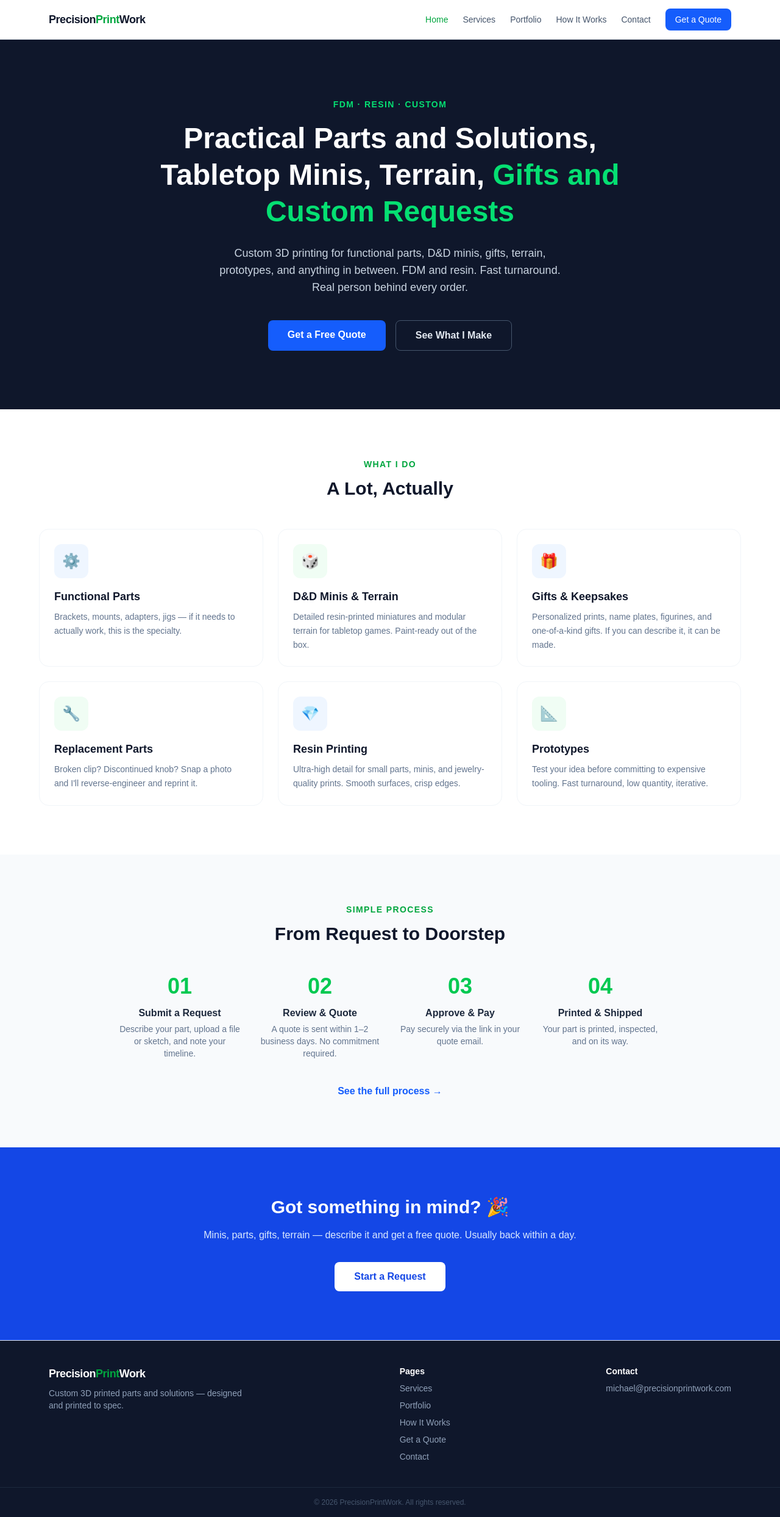
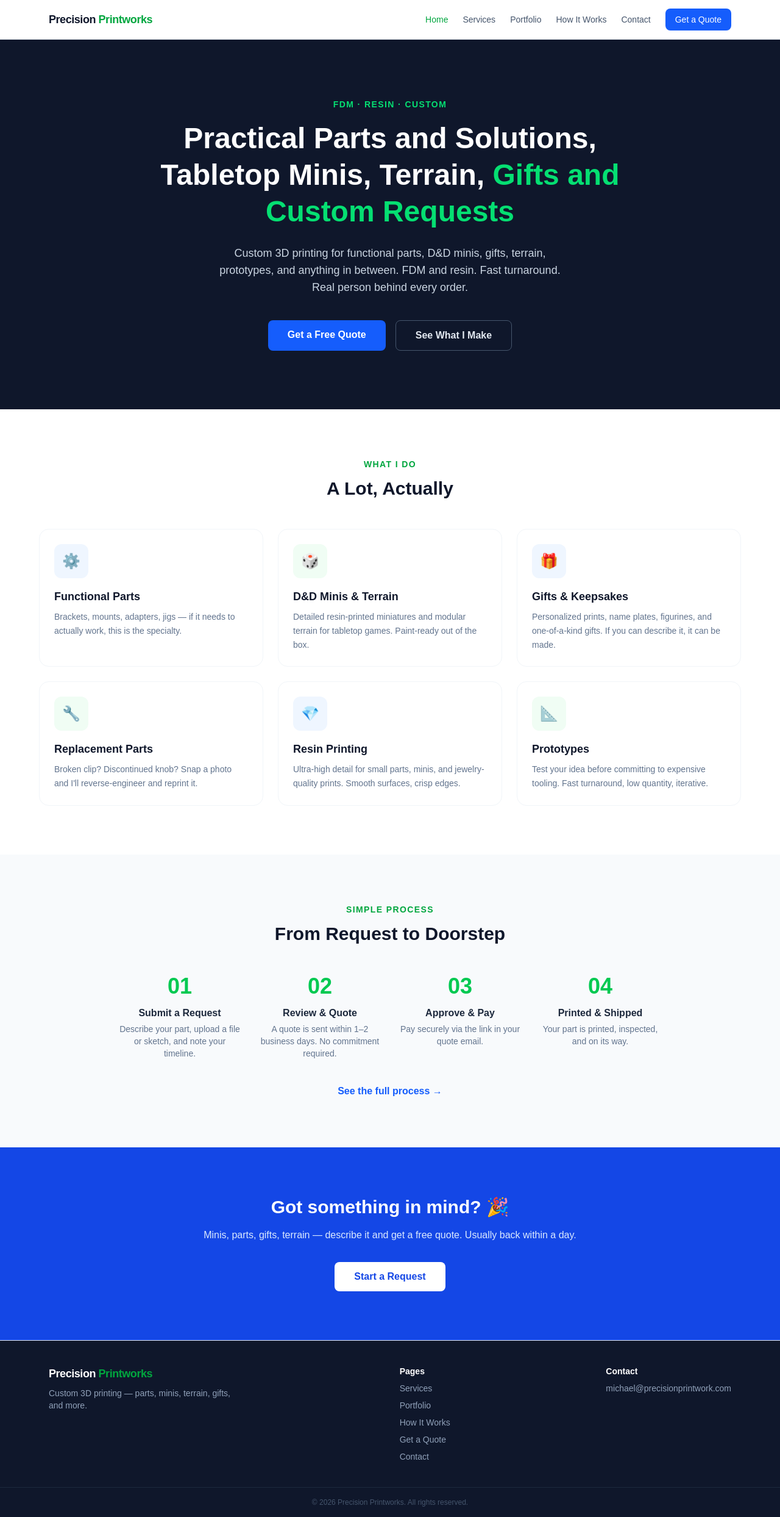
Before and after one commit to gonzoraygunz/precisionprintwork, a Next.js app: page / in a window 1280 px wide. Shown: the whole page at 61% size. Built offline with nearby package versions, Linux system fonts and the light colour scheme.

Commit message:
feat: rename brand to Precision Printworks

```diff
--- a/src/app/layout.tsx
+++ b/src/app/layout.tsx
@@ -8,9 +8,9 @@ const geistSans = Geist({ variable: "--font-geist-sans", subsets: ["latin"] });
 const geistMono = Geist_Mono({ variable: "--font-geist-mono", subsets: ["latin"] });
 
 export const metadata: Metadata = {
-  title: "PrecisionPrintWork — Custom 3D Printed Parts",
+  title: "Precision Printworks — Custom 3D Printing",
   description:
-    "Custom 3D printed parts and solutions designed and printed to spec. Submit your project and get a quote.",
+    "Custom 3D printing for functional parts, D&D minis, terrain, gifts, prototypes, and more. FDM and resin. Fast turnaround.",
 };
 
 export default function RootLayout({ children }: { children: React.ReactNode }) {
--- a/src/components/Footer.tsx
+++ b/src/components/Footer.tsx
@@ -6,10 +6,10 @@ export default function Footer() {
       <div className="max-w-6xl mx-auto px-4 py-10 flex flex-col md:flex-row justify-between gap-8">
         <div>
           <p className="text-white font-bold text-lg tracking-tight">
-            Precision<span className="text-green-600">Print</span>Work
+            Precision <span className="text-green-600">Printworks</span>
           </p>
           <p className="mt-2 text-sm max-w-xs">
-            Custom 3D printed parts and solutions — designed and printed to spec.
+            Custom 3D printing — parts, minis, terrain, gifts, and more.
           </p>
         </div>
 
@@ -36,7 +36,7 @@ export default function Footer() {
         </div>
       </div>
       <div className="border-t border-slate-800 text-center text-xs py-4 text-slate-600">
-        © {new Date().getFullYear()} PrecisionPrintWork. All rights reserved.
+        © {new Date().getFullYear()} Precision Printworks. All rights reserved.
       </div>
     </footer>
   );
--- a/src/components/Nav.tsx
+++ b/src/components/Nav.tsx
@@ -20,7 +20,7 @@ export default function Nav() {
     <header className="border-b border-slate-200 bg-white sticky top-0 z-50">
       <div className="max-w-6xl mx-auto px-4 h-16 flex items-center justify-between">
         <Link href="/" className="font-bold text-lg tracking-tight text-slate-900">
-          Precision<span className="text-green-600">Print</span>Work
+          Precision <span className="text-green-600">Printworks</span>
         </Link>
 
         {/* Desktop nav */}
```
